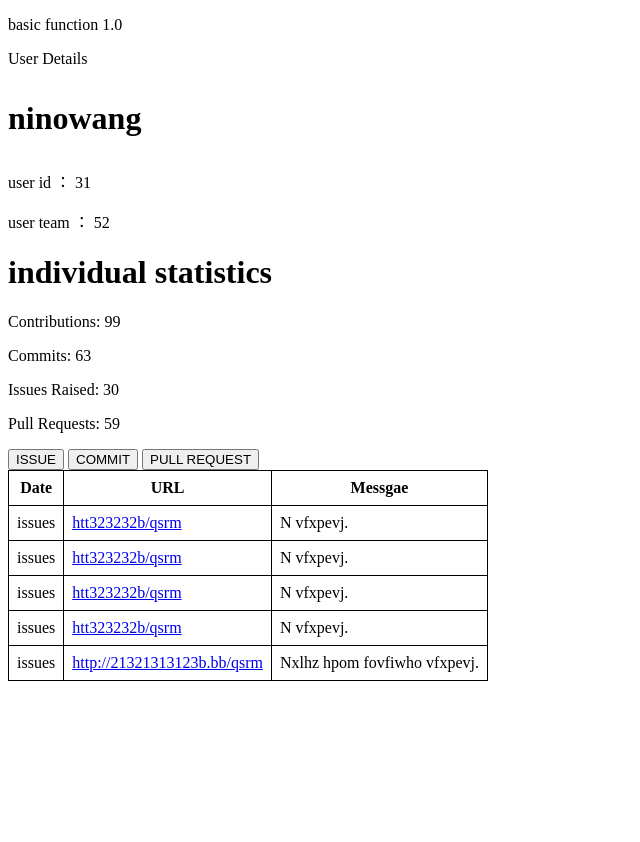
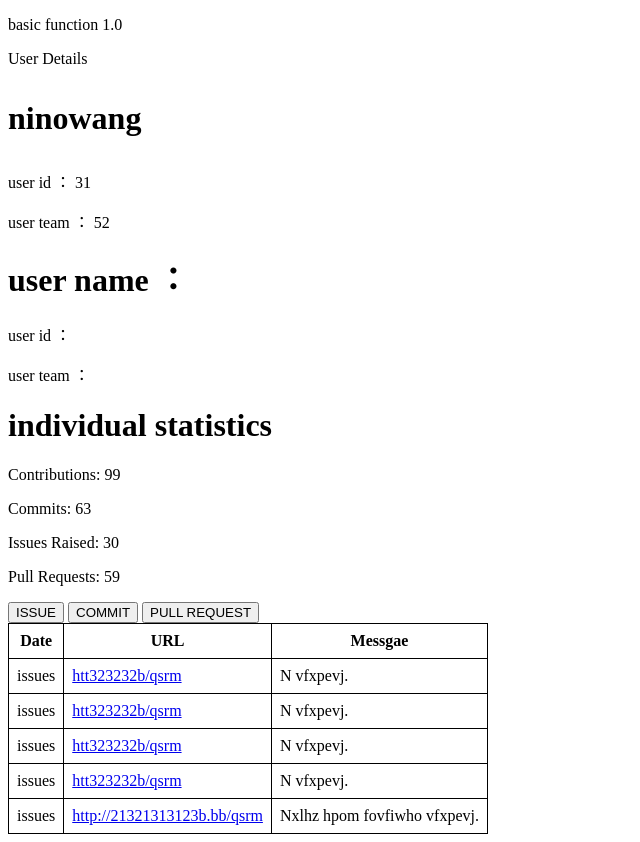
Before and after one commit to COMP5241-2324-Project/project-group10, a plain HTML site: page userInfoPage/userpage.html in a window 1280 px wide. Shown: the whole page, without its empty margins (0-640 px from the left). Before the commit the page ends 800 px from the top, so only its background shows below. Drawn offline with Linux system fonts and the light colour scheme.

Commit message:
Update userpage.html
更改提取形式

```diff
--- a/userInfoPage/userpage.html
+++ b/userInfoPage/userpage.html
@@ -16,7 +16,11 @@
     <p>basic function 1.0</p>
 
     <p>User Details</p>
-    <div id="userDetails"></div>
+    <div id="userDetails">    </div>
+    <h1>user name ：<span id = "names"></sapn></h1>
+    <p>user id ：<span id = "ids"></sapn></p>
+    <p>user team ：<span id = "groups"></sapn></p>
+
 
     <h1>individual statistics</h1>
     <p>Contributions: <span id="contributions"></span></p>
```
